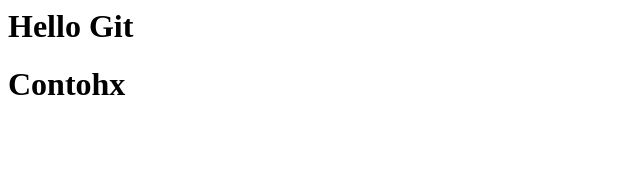
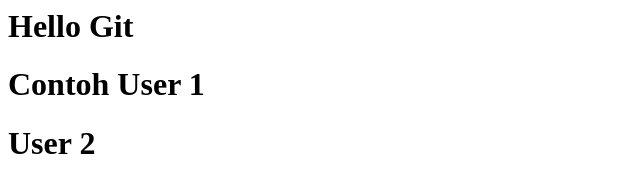
Before and after one commit to weyndraig14/belajar-git-remote, a plain HTML site: page index.html in a window 1280 px wide. Shown: the whole page, without its empty margins (0-640 px from the left). Drawn offline with Linux system fonts and the light colour scheme.

Commit message:
add user2 to index.html

```diff
--- a/index.html
+++ b/index.html
@@ -1,6 +1,7 @@
 <html>
     <body>
         <h1>Hello Git</h1>
-        <h1>Contohx</h1>
+        <h1>Contoh User 1</h1>
+        <h1>User 2</h1>
     </body>
 </html>
```
